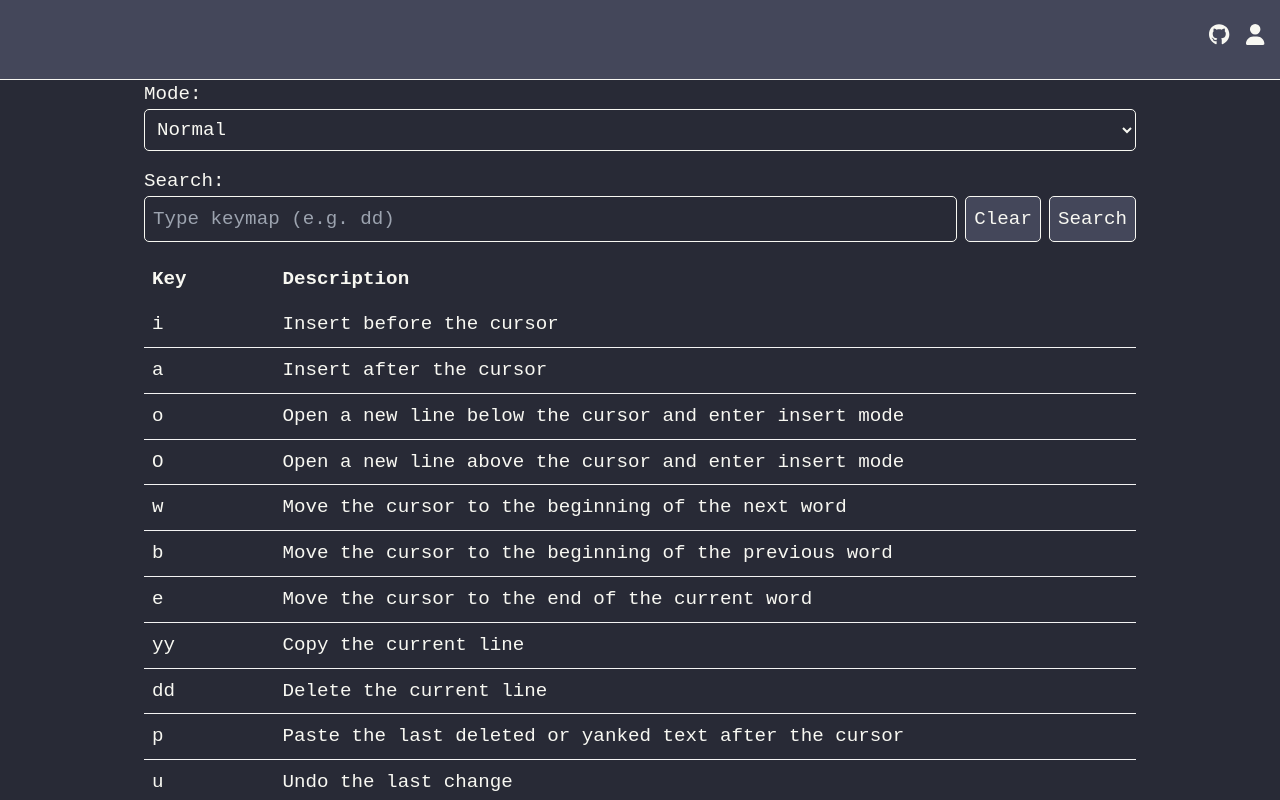
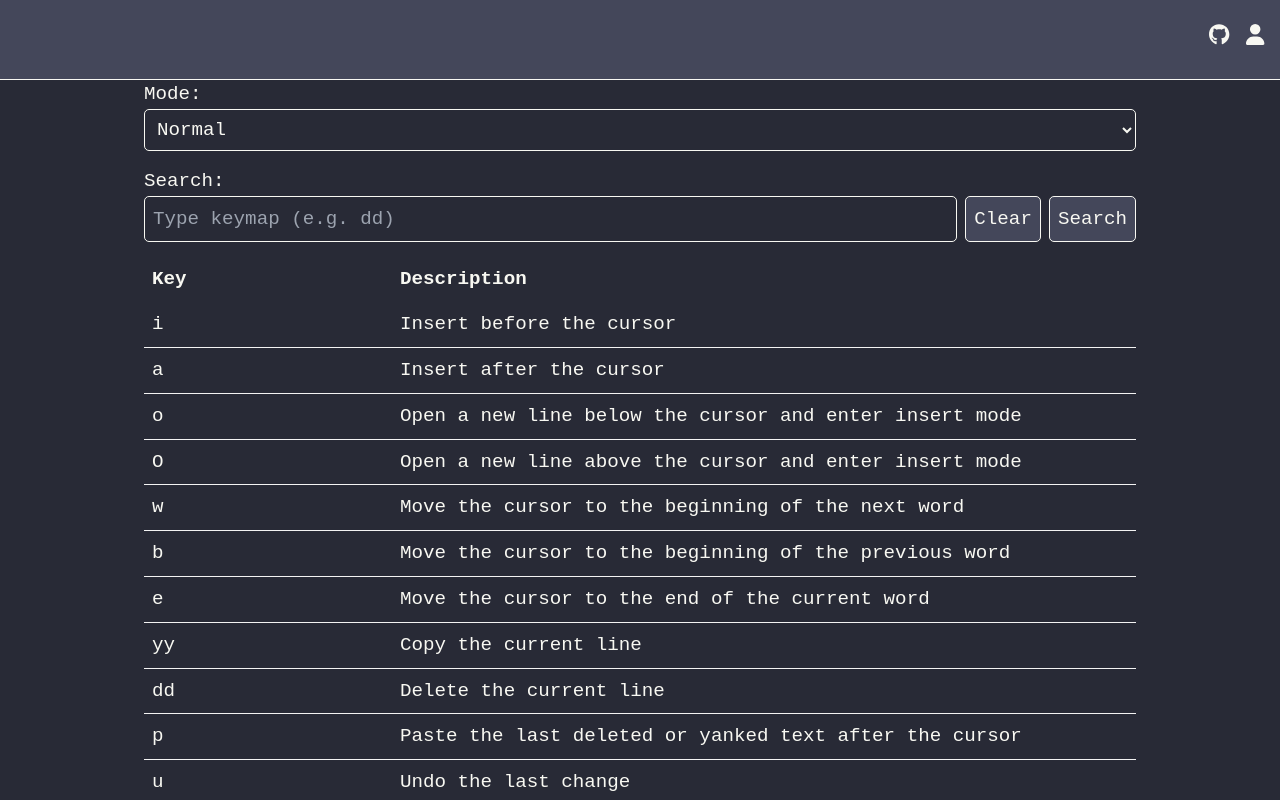
Before and after one commit to force10269/vim-dictionary, a Next.js app in the folder vim-dictionary-frontend/: page / in a window 1280 px wide. Shown: the top 800 px of the page. Built offline with nearby package versions, Linux system fonts and the light colour scheme.

Commit message:
chore: Fixed margins for mappings table

```diff
--- a/vim-dictionary-frontend/src/styles/index.module.ts
+++ b/vim-dictionary-frontend/src/styles/index.module.ts
@@ -87,6 +87,7 @@ export const ClearButton = styled.button`
 export const KeyMappingsTable = styled.table`
   width: 100%;
   border-collapse: collapse;
+  table-layout: fixed;
 `;
 
 export const KeyMappingsHeaderRow = styled.tr`
@@ -101,4 +102,12 @@ export const KeyMappingsRow = styled.tr`
 
 export const TableCell = styled.td`
   padding: 8px;
+
+  &:nth-child(1) {
+    width: 150px;
+  }
+
+  &:nth-child(2) {
+    width: 450px;
+  }
 `;
```
